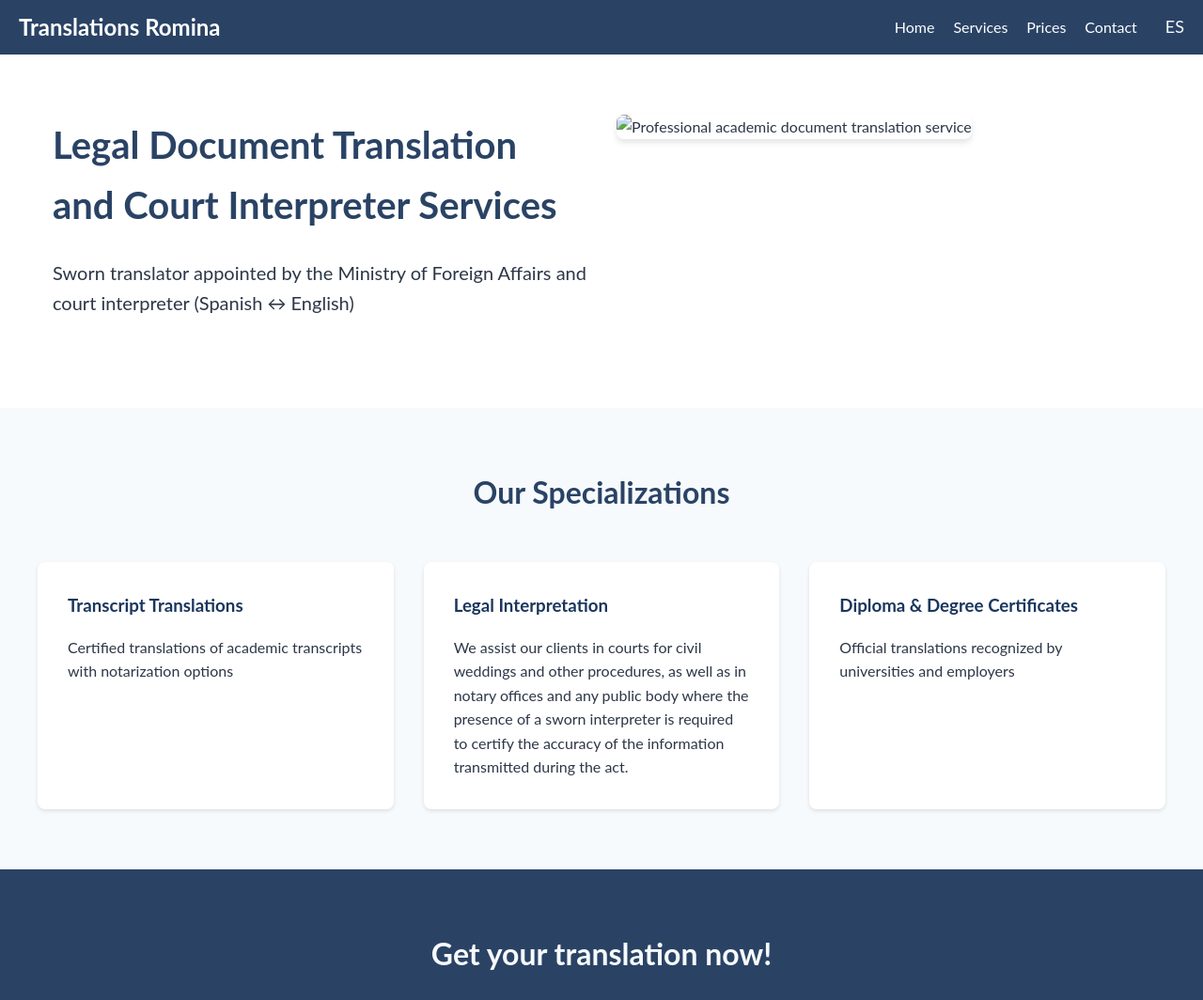
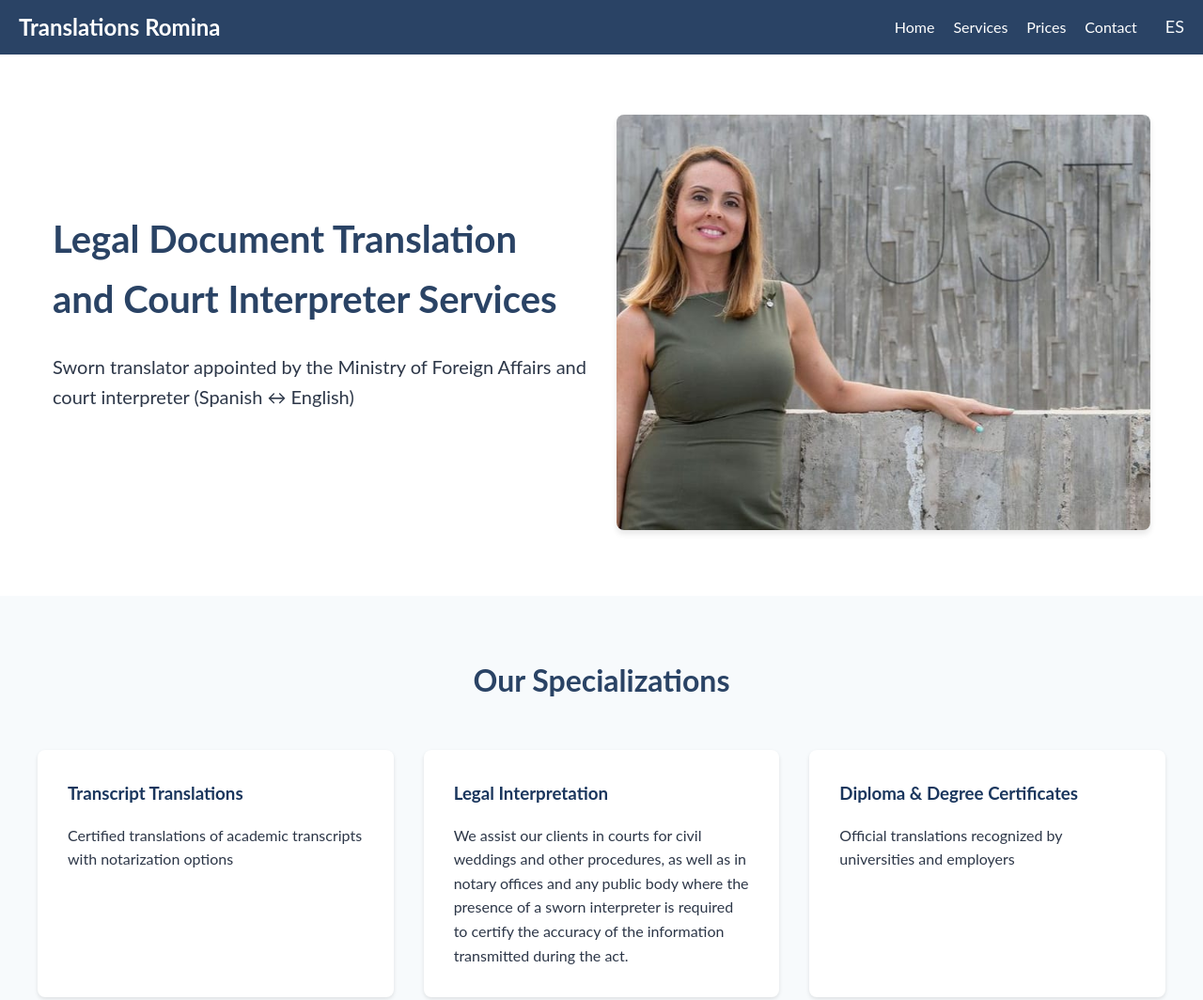
Before and after one commit to SMguille/TranslationsRominaWeb, a plain HTML site: page index.html in a window 1280 px wide. Shown: the top 1064 px of the page at 94% size. Drawn offline with Linux system fonts and the light colour scheme.

Commit message:
second commit - image problem solved

```diff
--- a/index.html
+++ b/index.html
@@ -40,7 +40,7 @@
                 <p class="hero-subtitle" data-lang="heroSubtitle">Certified translations for educational institutions and professionals</p>
             </div>
             <figure class="hero-image">
-                <img src="../RominaWeb/img/FotoRomina.jpg"
+                <img src="FotoRomina.jpg"
                      alt="Professional academic document translation service"
                      loading="lazy"
                      width="800"
```
Also changed, not shown: FotoRomina.jpg (added).
